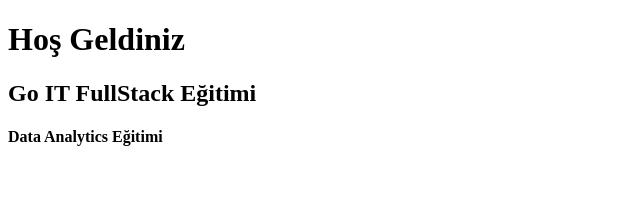
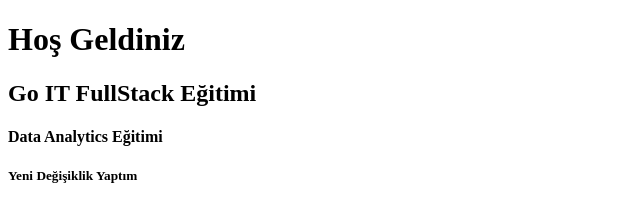
Before and after one commit to nilaytr/project-a, a plain HTML site: page index.html in a window 1280 px wide. Shown: the whole page, without its empty margins (0-640 px from the left). Drawn offline with Linux system fonts and the light colour scheme.

Commit message:
Update index.html

```diff
--- a/index.html
+++ b/index.html
@@ -11,6 +11,7 @@
     <h2>Go IT FullStack Eğitimi</h2>
 
     <h4>Data Analytics Eğitimi</h4>
+    <h5>Yeni Değişiklik Yaptım</h5>
 
 </body>
 </html>
```
